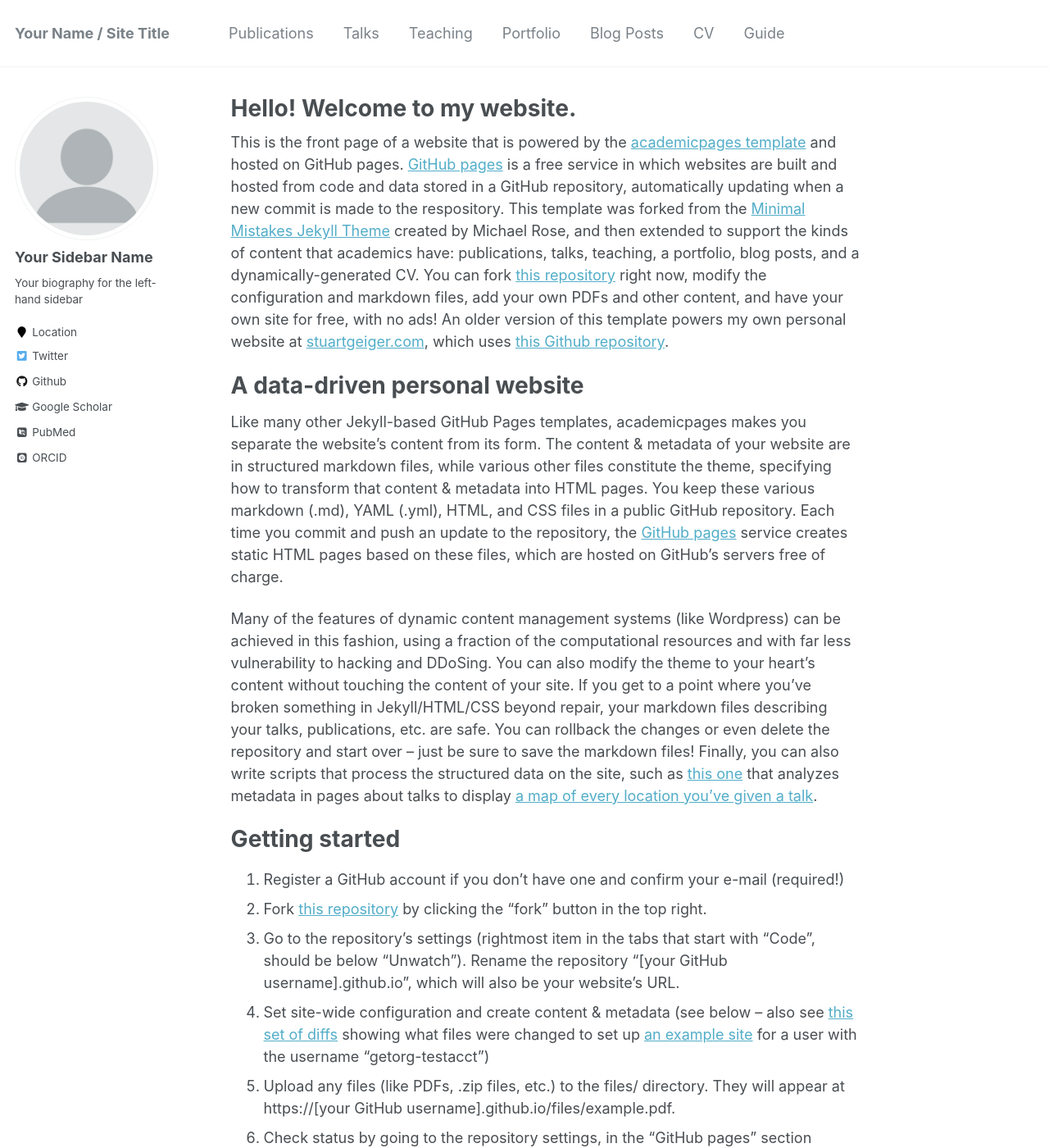
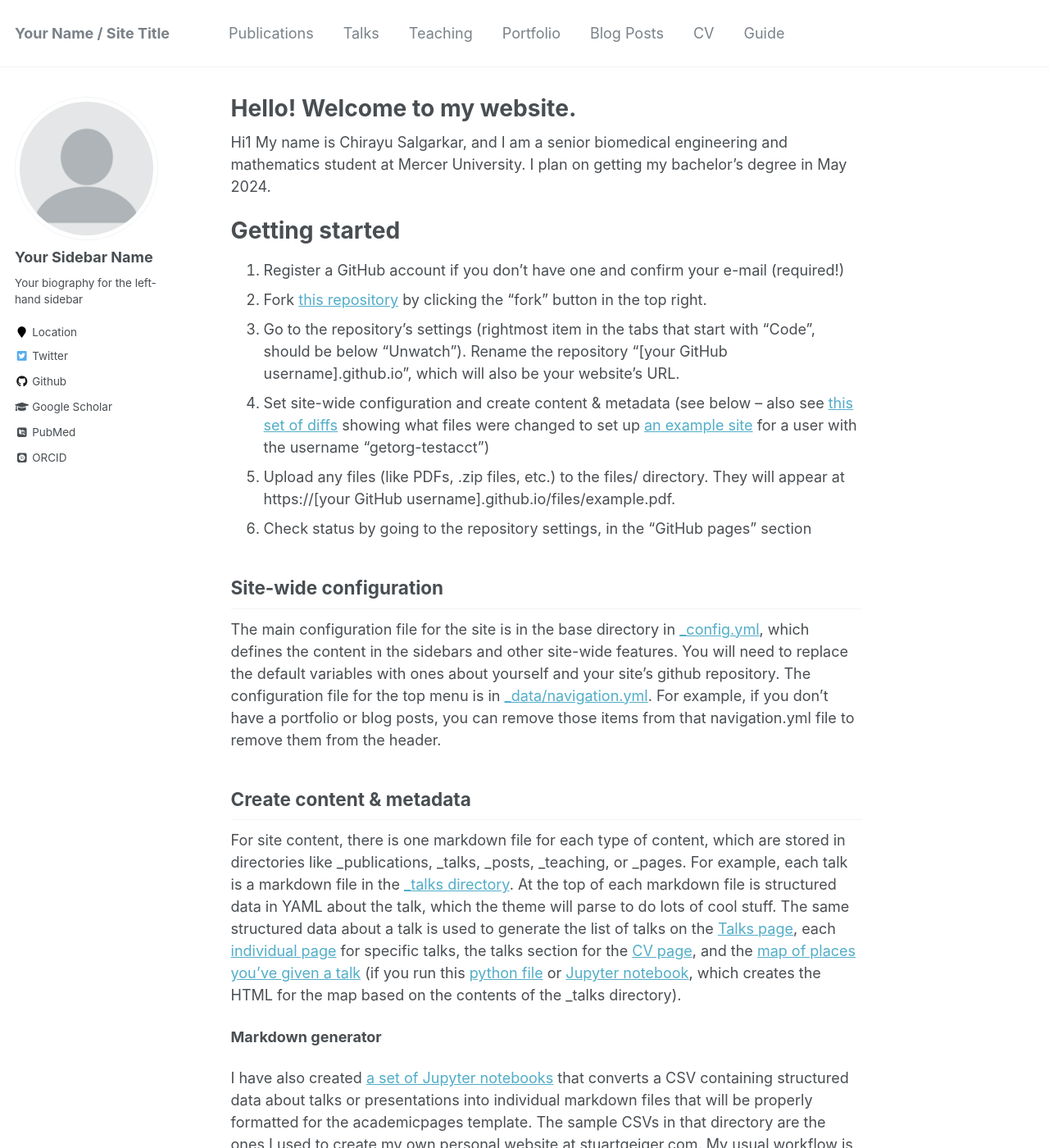
Before and after one commit to ChirayuSalgarkar/ChirayuSalgarkar.github.io, a Jekyll site: the page built from _pages/about.md, in a window 1280 px wide and 1400 px high. Shown: the whole window at 82% size. Built offline with Jekyll 4.4.1, drawn with Linux system fonts in a browser that asks for light colours; some web fonts are replaced.

Commit message:
Update about.md

```diff
--- a/_pages/about.md
+++ b/_pages/about.md
@@ -8,13 +8,7 @@ redirect_from:
   - /about.html
 ---
 
-This is the front page of a website that is powered by the [academicpages template](https://github.com/academicpages/academicpages.github.io) and hosted on GitHub pages. [GitHub pages](https://pages.github.com) is a free service in which websites are built and hosted from code and data stored in a GitHub repository, automatically updating when a new commit is made to the respository. This template was forked from the [Minimal Mistakes Jekyll Theme](https://mmistakes.github.io/minimal-mistakes/) created by Michael Rose, and then extended to support the kinds of content that academics have: publications, talks, teaching, a portfolio, blog posts, and a dynamically-generated CV. You can fork [this repository](https://github.com/academicpages/academicpages.github.io) right now, modify the configuration and markdown files, add your own PDFs and other content, and have your own site for free, with no ads! An older version of this template powers my own personal website at [stuartgeiger.com](http://stuartgeiger.com), which uses [this Github repository](https://github.com/staeiou/staeiou.github.io).
-
-A data-driven personal website
-======
-Like many other Jekyll-based GitHub Pages templates, academicpages makes you separate the website's content from its form. The content & metadata of your website are in structured markdown files, while various other files constitute the theme, specifying how to transform that content & metadata into HTML pages. You keep these various markdown (.md), YAML (.yml), HTML, and CSS files in a public GitHub repository. Each time you commit and push an update to the repository, the [GitHub pages](https://pages.github.com/) service creates static HTML pages based on these files, which are hosted on GitHub's servers free of charge.
-
-Many of the features of dynamic content management systems (like Wordpress) can be achieved in this fashion, using a fraction of the computational resources and with far less vulnerability to hacking and DDoSing. You can also modify the theme to your heart's content without touching the content of your site. If you get to a point where you've broken something in Jekyll/HTML/CSS beyond repair, your markdown files describing your talks, publications, etc. are safe. You can rollback the changes or even delete the repository and start over -- just be sure to save the markdown files! Finally, you can also write scripts that process the structured data on the site, such as [this one](https://github.com/academicpages/academicpages.github.io/blob/master/talkmap.ipynb) that analyzes metadata in pages about talks to display [a map of every location you've given a talk](https://academicpages.github.io/talkmap.html).
+Hi1 My name is Chirayu Salgarkar, and I am a senior biomedical engineering and mathematics student at Mercer University. I plan on getting my bachelor's degree in May 2024.
 
 Getting started
 ======
```
